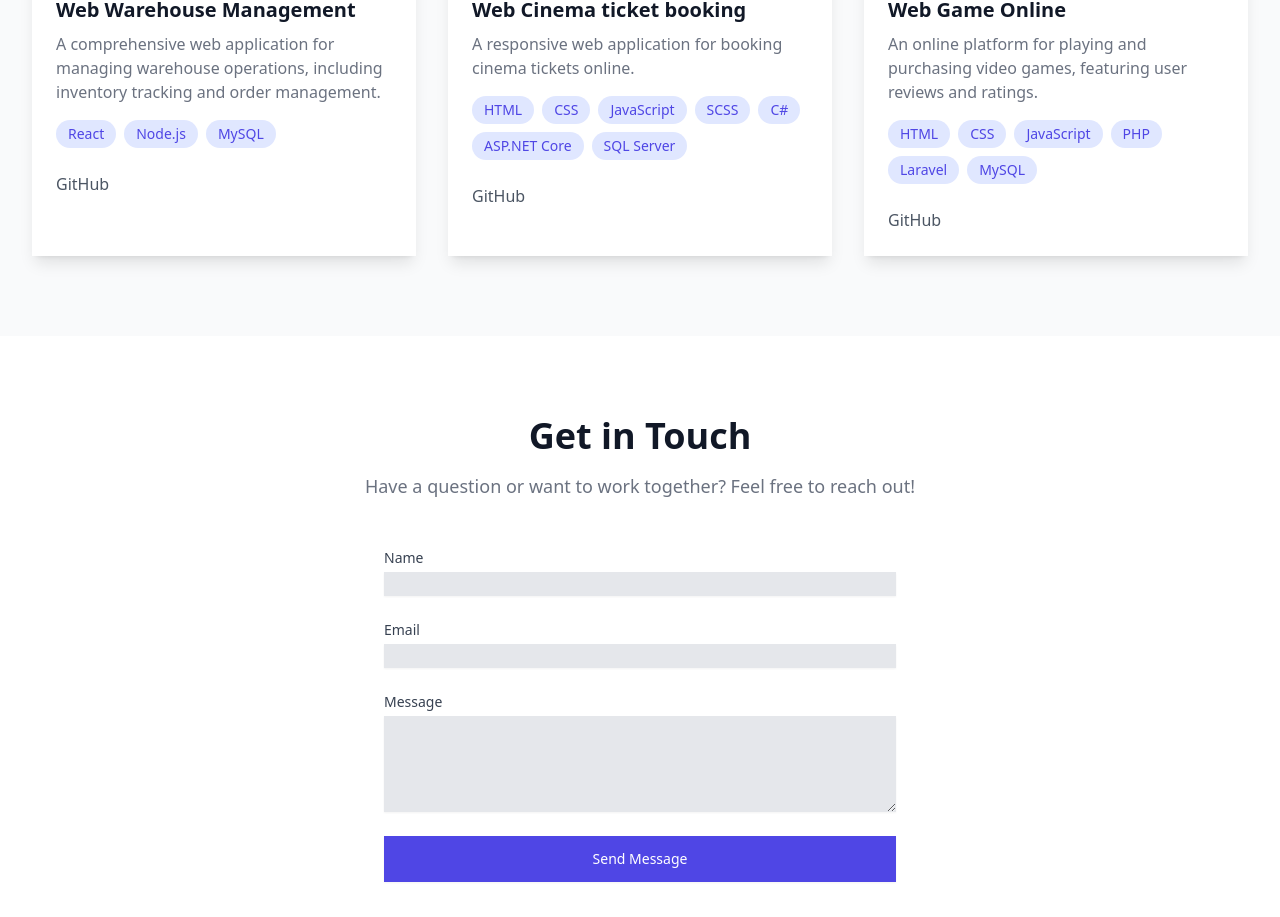
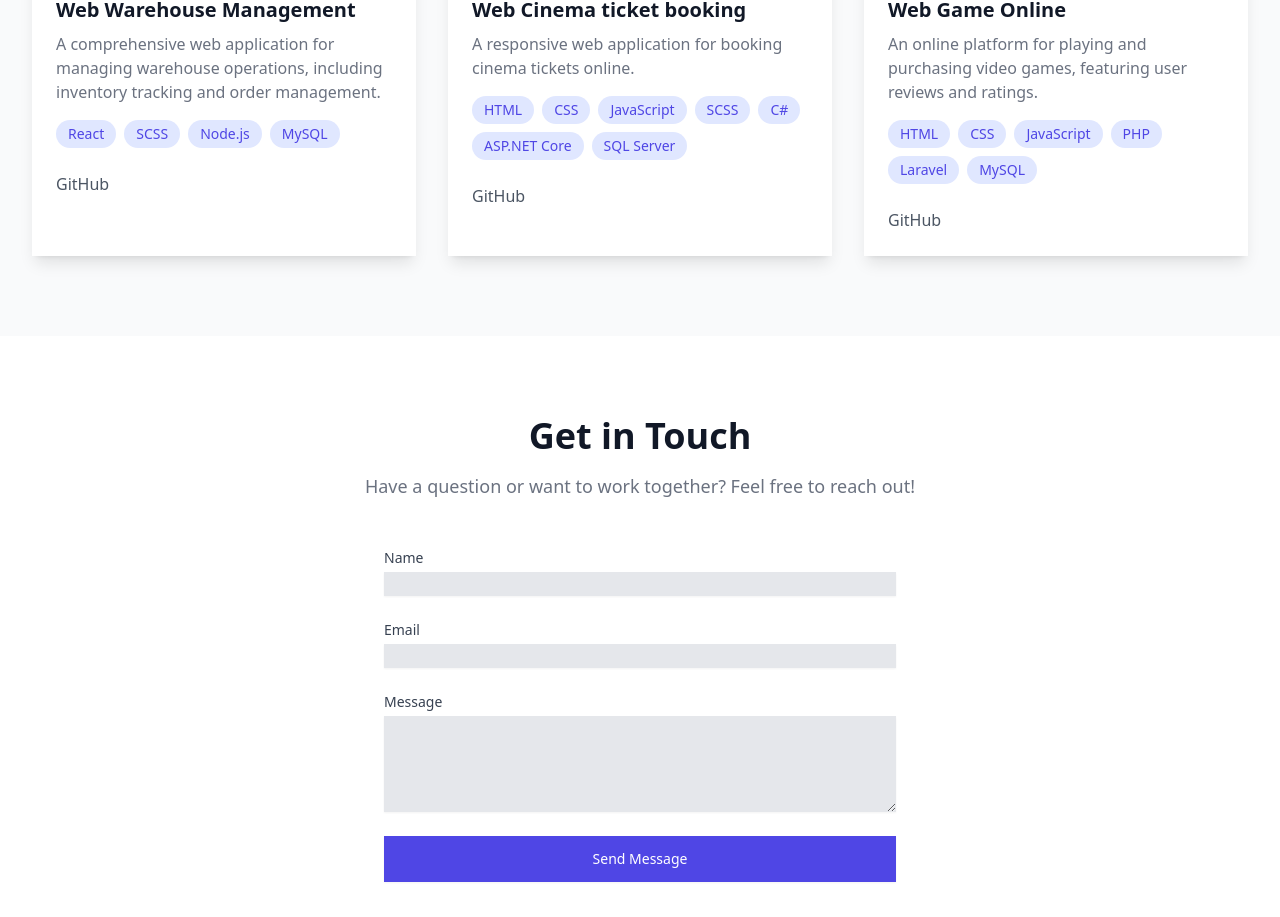
Before and after one commit to CHAUKIENLUONG/Portfolio, a React (Vite) app: page / in a window 1280 px wide. Shown: the part 2180-3097 px from the top of the page. Built offline with nearby package versions, Linux system fonts and the light colour scheme.

Commit message:
update technologies of project warehouse

```diff
--- a/src/components/Projects.tsx
+++ b/src/components/Projects.tsx
@@ -13,7 +13,7 @@ const Projects = () => {
       title: 'Web Warehouse Management',
       description: 'A comprehensive web application for managing warehouse operations, including inventory tracking and order management.',
       image: 'img/warehouse.png',
-      technologies: ['React', 'Node.js', 'MySQL'],
+      technologies: ['React', 'SCSS', 'Node.js', 'MySQL'],
       github: 'https://github.com/CHAUKIENLUONG/client-warehouse-management-web.git',
     },
     {
```
